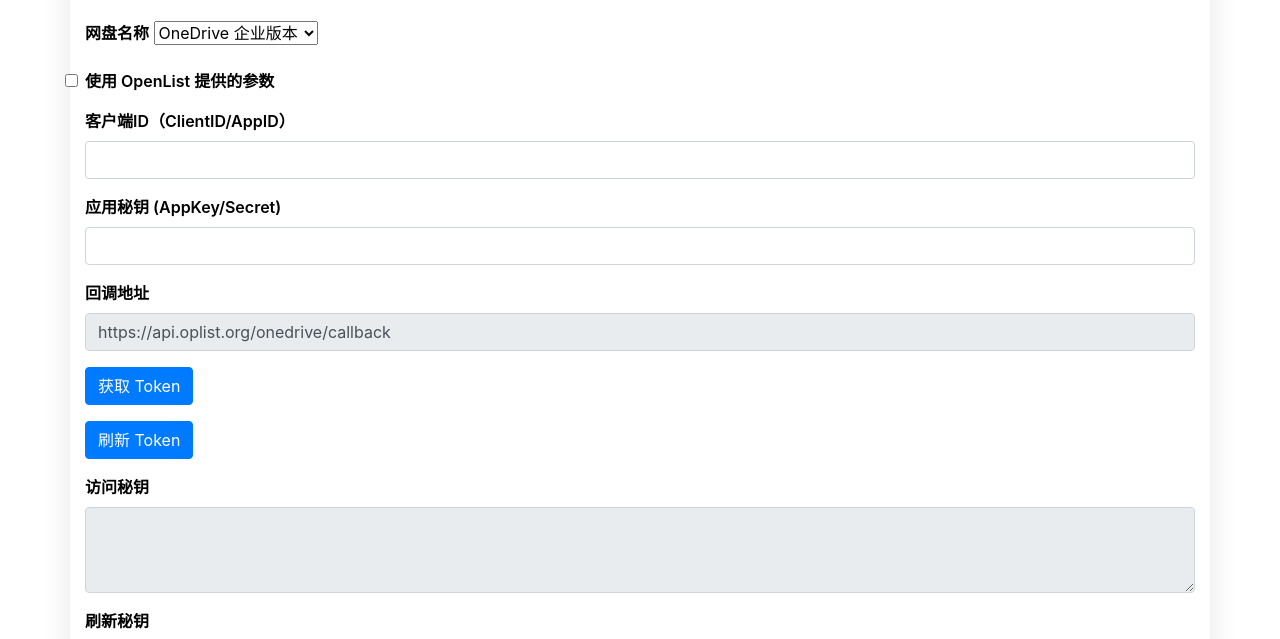
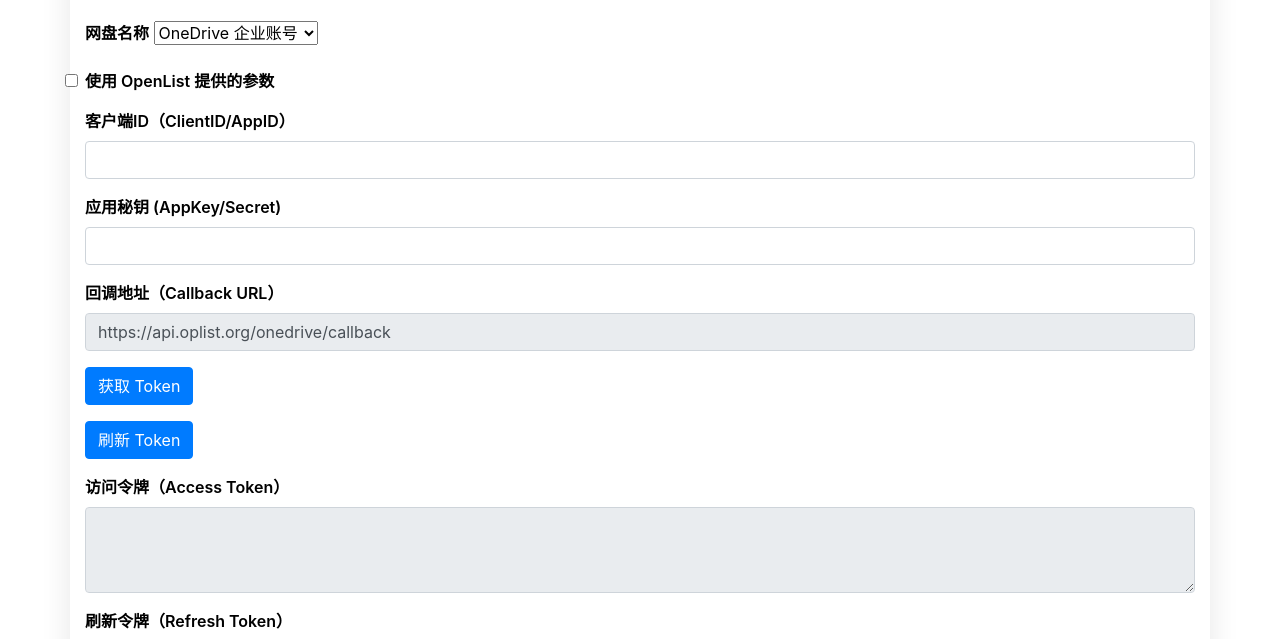
Before and after one commit to zhiqinnya/OpenList-APIPages, a website: page public/index.html in a window 1280 px wide. Shown: the part 121-760 px from the top of the page. Drawn offline with nearby package versions, Linux system fonts and the light colour scheme; some packages are replaced by stand-ins of ours; a script that the page names is missing.

Commit message:
fix issue #15 fix server_use issue

```diff
--- a/public/index.html
+++ b/public/index.html
@@ -17,12 +17,12 @@
     <div class="mb-3">
         <label for="site-select" class="form-label">网盘名称</label>
         <select id="site-select" class="form-select">
-            <!--            <option value="onedrive_pr" selected>OneDrive 个人账户</option>-->
-            <option value="onedrive_go" selected>OneDrive 企业版本</option>
+            <option value="onedrive_go" selected>OneDrive 企业账号</option>
+            <option value="onedrive_pr">OneDrive 个人账号</option>
             <option value="onedrive_cn">OneDrive 世纪互联</option>
             <option value="onedrive_us">OneDrive 美国版本</option>
             <option value="onedrive_de">OneDrive 德国版本</option>
-            <option value="alicloud_qr">阿里网盘 应用登录</option>
+            <option value="alicloud_qr">阿里云盘 应用登录</option>
             <option value="alicloud_oa">阿里云盘 直接登录</option>
             <option value="baiduyun_go">百度网盘 验证登录</option>
             <option value="baiduyun_ob">百度网盘 OOB 验证</option>
@@ -54,7 +54,7 @@
     </div>
 
     <div class="mb-3">
-        <label for="callback-url" class="form-label">回调地址</label>
+        <label for="callback-url" class="form-label">回调地址（Callback URL）</label>
         <input type="text" id="callback-url" class="form-control" value="https://api.oplist.org/onedrive/callback"
                readonly onclick="autoCopy(this)">
     </div>
@@ -68,12 +68,12 @@
     </div>
 
     <div class="mb-3">
-        <label for="access-token" class="form-label">访问秘钥</label>
+        <label for="access-token" class="form-label">访问令牌（Access Token）</label>
         <textarea id="access-token" class="form-control" rows="3" readonly onclick="autoCopy(this)"></textarea>
     </div>
 
     <div class="mb-3">
-        <label for="refresh-token" class="form-label">刷新秘钥</label>
+        <label for="refresh-token" class="form-label">刷新令牌（Refresh Token）</label>
         <textarea id="refresh-token" class="form-control" rows="3" readonly onclick="autoCopy(this)"></textarea>
     </div>
     <div class="mb-3" id="sharepoint-url-view">
--- a/public/static/login.js
+++ b/public/static/login.js
@@ -28,6 +28,7 @@
                 showConfirmButton: true,
             });
             return;
+        }
     }
     // 阿里云盘扫码v2直接调用专用API，不需要构建传统的requests路径
     if (apps_type === "alicloud_oa" && !refresh) {
@@ -162,4 +163,3 @@
         });
     }
 }
-}
--- a/public/static/token.js
+++ b/public/static/token.js
@@ -90,6 +90,7 @@
         }
         if (siteSelect.value == "baiduyun_ob" ||
             siteSelect.value == "123cloud_go" ||
+            // siteSelect.value == "onedrive_go" ||
             siteSelect.value == "onedrive_cn" ||
             siteSelect.value == "onedrive_us" ||
             siteSelect.value == "onedrive_de" ||
--- a/src/oneui.ts
+++ b/src/oneui.ts
@@ -5,6 +5,10 @@
 import * as refresh from "./shares/refresh";
 
 const driver_map: Record<string, string[]> = {
+    "onedrive_pr": [
+        'https://login.microsoftonline.com/common/oauth2/v2.0/authorize',
+        'https://login.microsoftonline.com/common/oauth2/v2.0/token'
+    ],
     "onedrive_go": [
         'https://login.microsoftonline.com/common/oauth2/v2.0/authorize',
         'https://login.microsoftonline.com/common/oauth2/v2.0/token'
```
Lines whose indentation alone changed are shown as unchanged.
